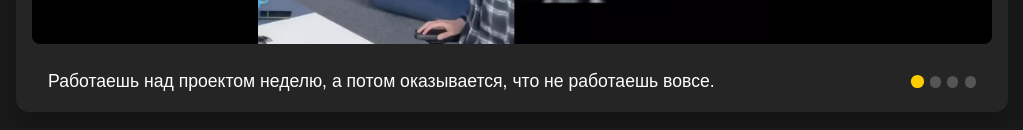
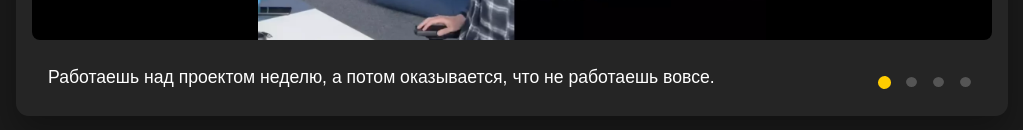
Before and after one commit to a-heras/cssMemeSlider, a plain HTML site: page cssMemeSlider/index.html in a window 1280 px wide. Shown: the part 506-636 px from the top of the page, without its empty margins (128-1151 px from the left). Drawn offline with Linux system fonts and the light colour scheme.

Commit message:
fix:fix slider controls (Wed, Jun 3, 2026 02:11:31 PM)

```diff
--- a/cssMemeSlider/style.css
+++ b/cssMemeSlider/style.css
@@ -95,6 +95,9 @@ body {
     background-color: #555555;
     border-radius: 50%;
     cursor: pointer;
+    padding: 0.3rem;
+    box-sizing: content-box;
+    background-clip: content-box;
     transition: background-color 0.3s ease, transform 0.2s ease;
 }
 
```
